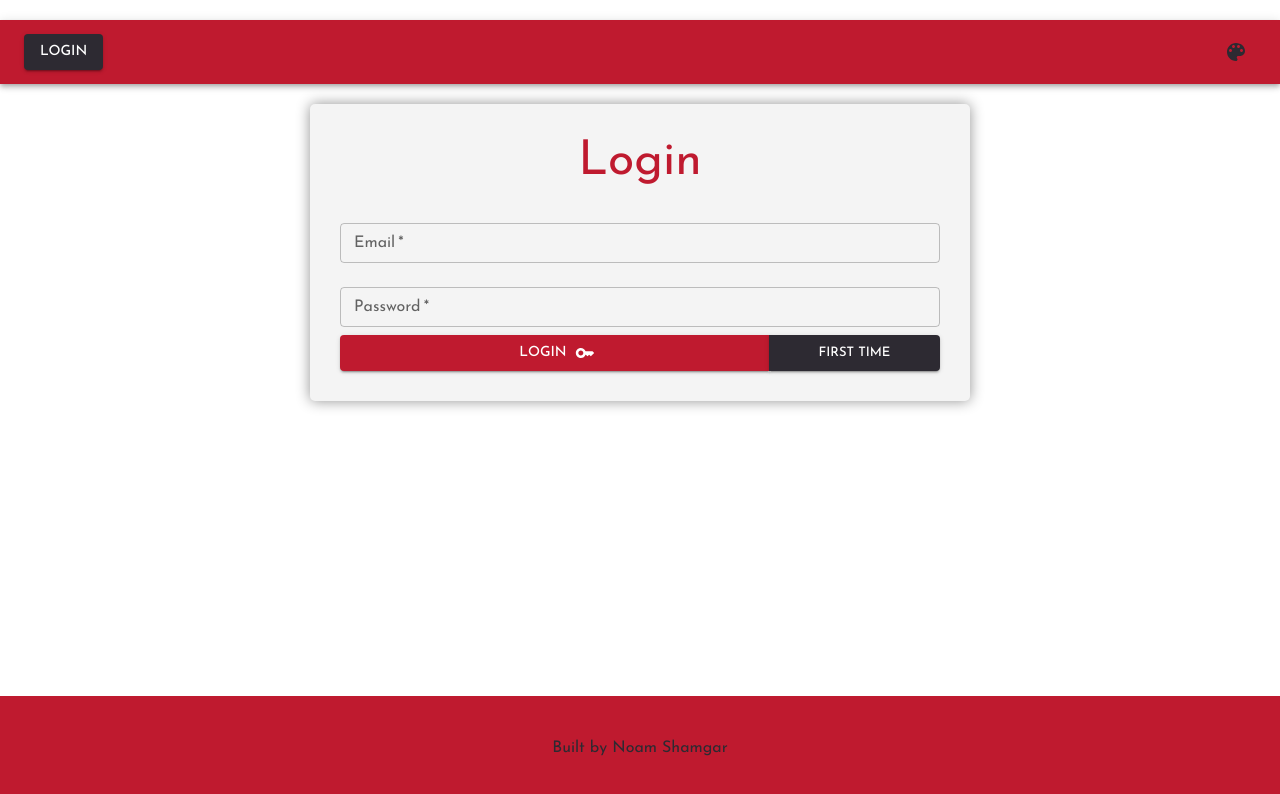
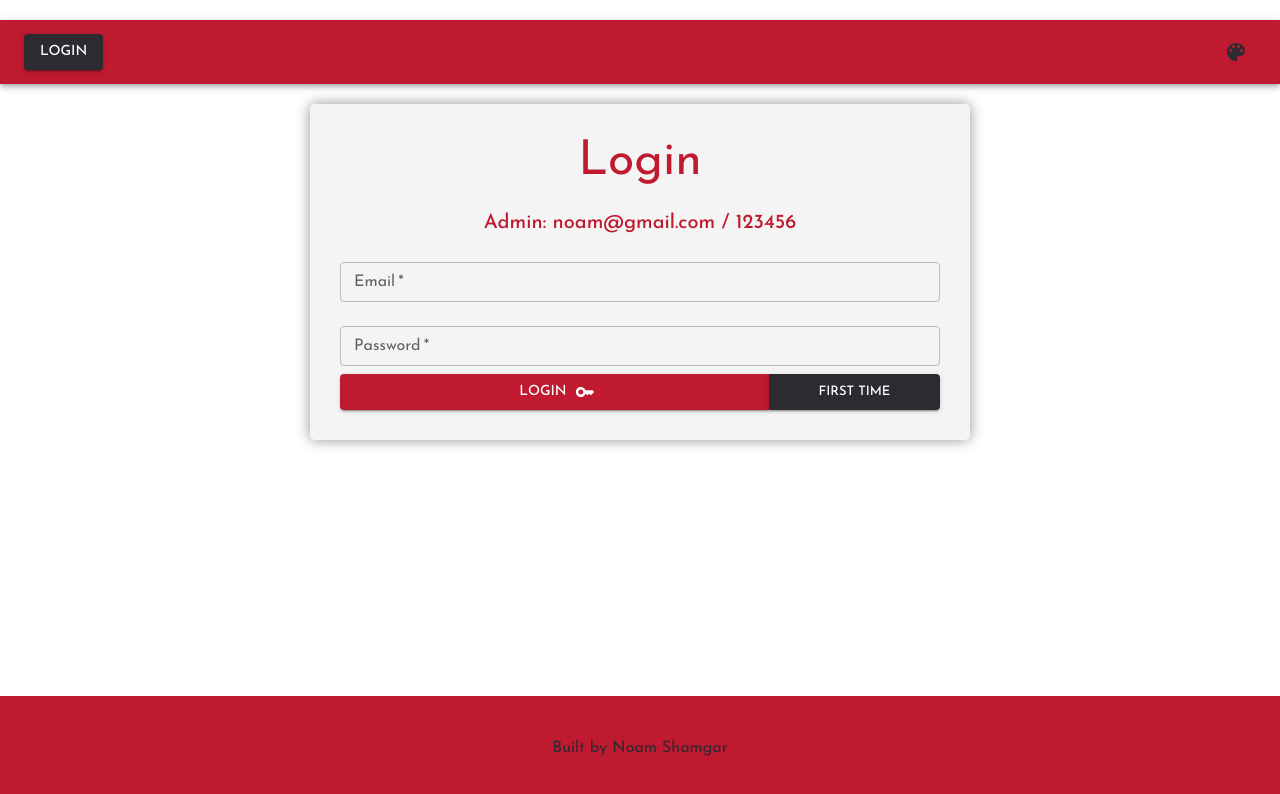
Before and after one commit to NoamShamgar/cinema-UI, a React (Create React App) app: page / in a window 1280 px wide. Shown: the top 794 px of the page. Built offline with nearby package versions, Linux system fonts and the light colour scheme; a web font is replaced by a local one.

Commit message:
fixed bugs

```diff
--- a/index.js
+++ b/index.js
@@ -10,9 +10,6 @@ if (process.env.NODE_ENV === "production") { // check if this is a production ve
     })
 }
 
-
-
-
 let port = process.env.PORT;
 if (port == null || port == "") {
   port = 8000;
--- a/src/pages/login/Login.jsx
+++ b/src/pages/login/Login.jsx
@@ -47,6 +47,7 @@ export default function Login() {
     return (
        <Box className={classes.box}>
             <Typography variant="h3" component="h1" color="primary" gutterBottom> Login </Typography>
+            <Typography variant="h6" component="h2" color="primary" gutterBottom> Admin: noam@gmail.com / 123456 </Typography>
                 <TextField
                     size="small"
                     type="text"
```
